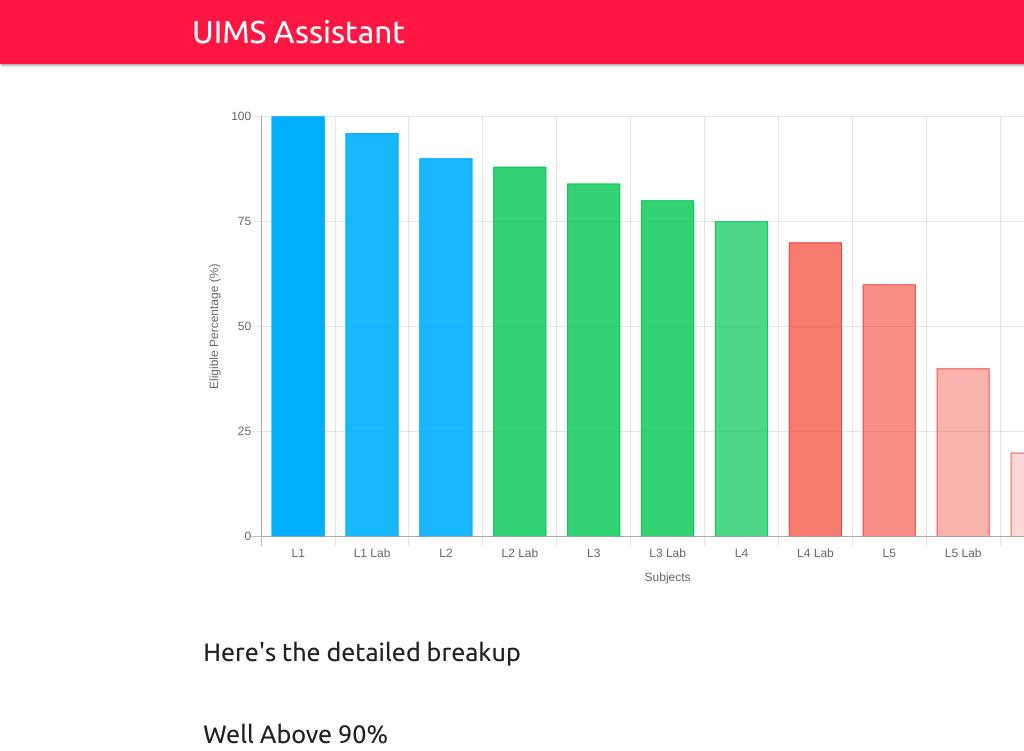
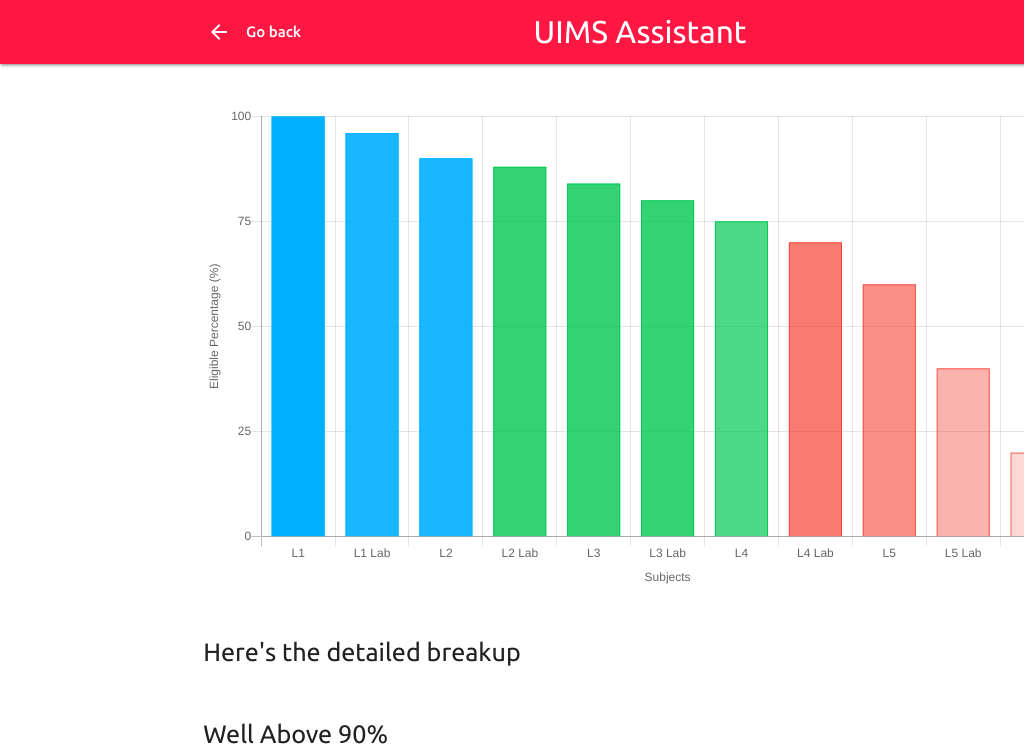
Before and after one commit to dsp9107/UIMS-Assistant-Web-App, a plain HTML site: page public/demo.html in a window 1280 px wide. Shown: the top 751 px of the page, 0-1024 px from the left. Drawn offline with nearby package versions, Linux system fonts and the light colour scheme.

Commit message:
added navigational back button in demo section

```diff
--- a/public/demo.html
+++ b/public/demo.html
@@ -47,9 +47,19 @@
     </head>
     <body>
         <!-- NAVBAR -->
+        <div class="navbar-fixed">
             <nav class="red accent-3">
                 <div class="nav-wrapper container">
-                <a href="./index.html" class="brand-logo white-text"
+                    <ul id="nav-mobile" class="left hide-on-med-and-down">
+                        <li>
+                            <a href="./index.html"
+                                ><i class="material-icons white-text left"
+                                    >arrow_back</i
+                                ><strong>Go back</strong></a
+                            >
+                        </li>
+                    </ul>
+                    <a href="./index.html" class="brand-logo white-text center"
                         >UIMS Assistant</a
                     >
                     <a href="#" data-target="mobile-demo" class="sidenav-trigger"
@@ -74,6 +84,7 @@
                     </ul>
                 </div>
             </nav>
+        </div>
 
         <!-- SIDENAV -->
         <ul class="sidenav" id="mobile-demo">
```
Lines whose indentation alone changed are shown as unchanged.
